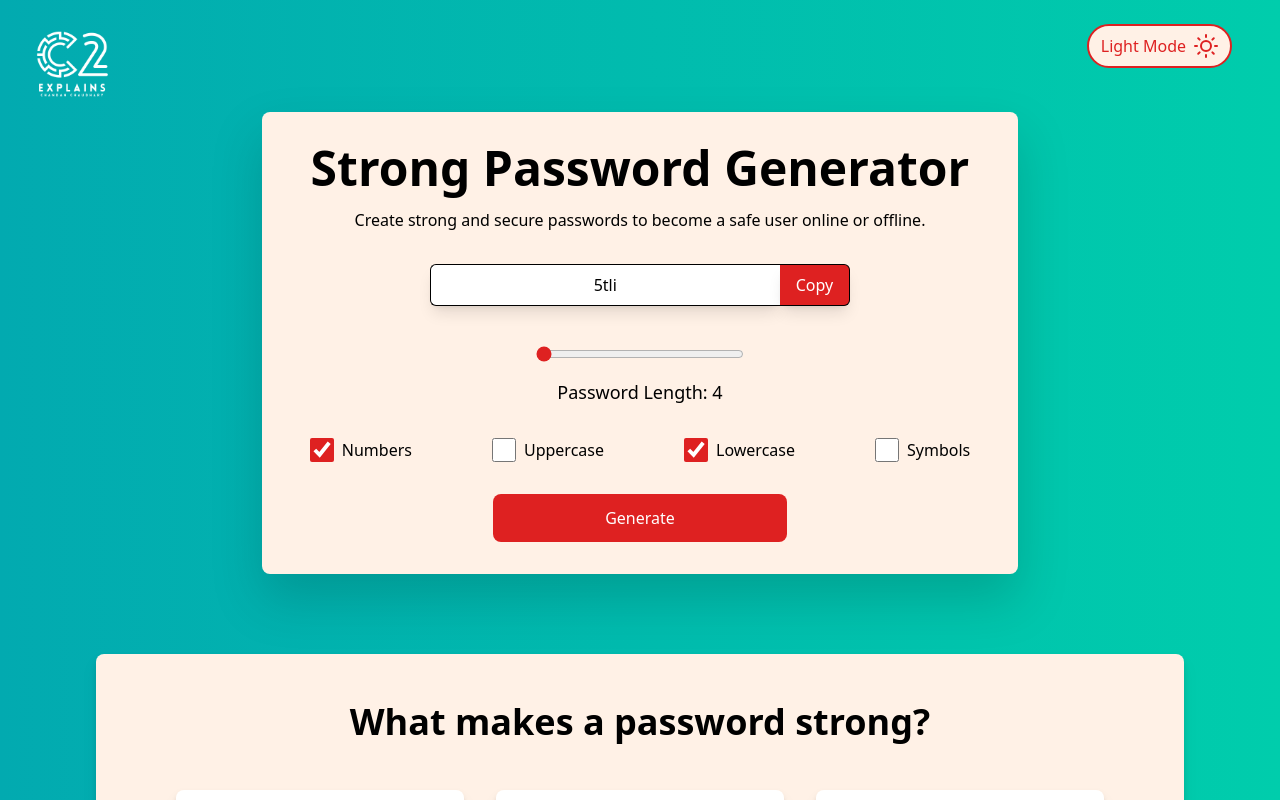
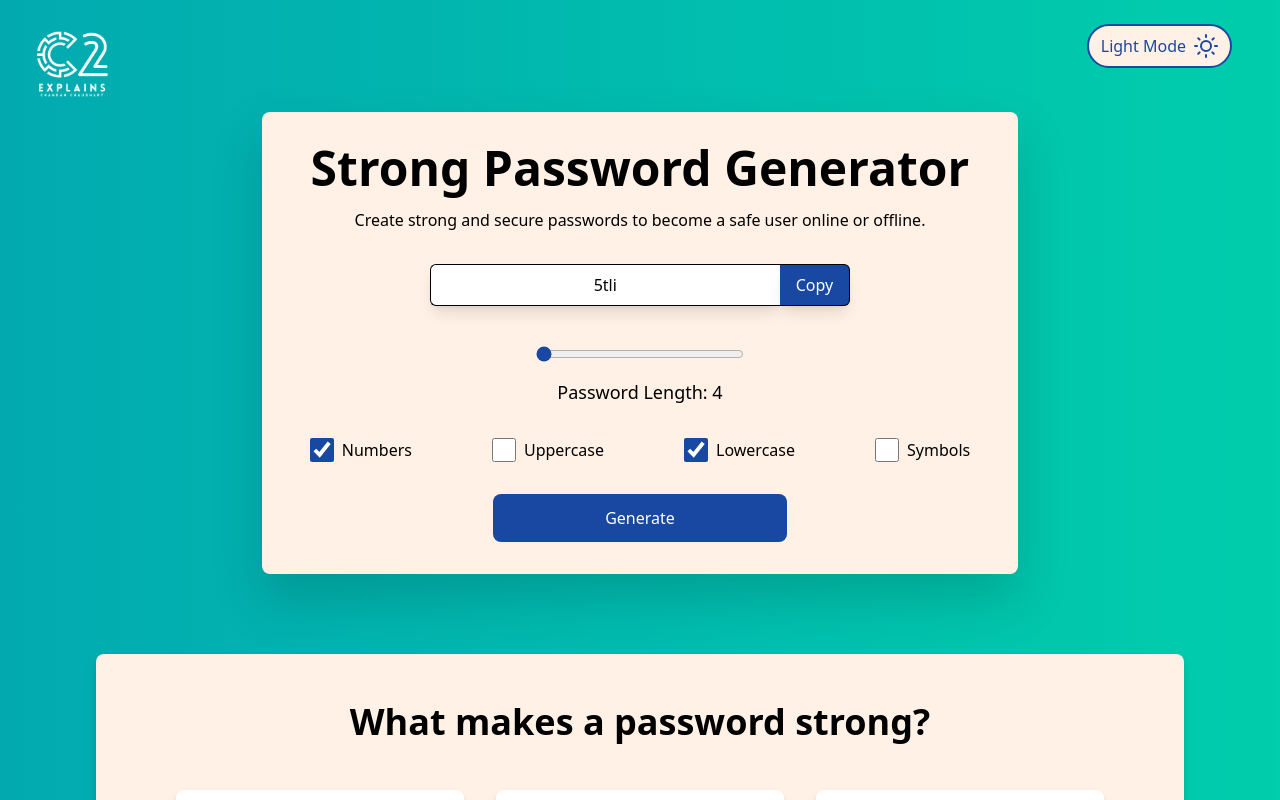
Before and after one commit to Chandan-Badge/strong-password-generator, a React (Vite) app: page / in a window 1280 px wide. Shown: the top 800 px of the page. Built offline with nearby package versions, Linux system fonts and the light colour scheme.

Commit message:
Improvement 07

```diff
--- a/src/App.jsx
+++ b/src/App.jsx
@@ -26,7 +26,7 @@ function App() {
     <main className={`${modeChange} h-screen w-full`}>
         <PasswordGenerator />
 
-        <div className={`absolute top-6 right-12 text-[#de2121] dark:text-white bg-[#fff1e6] dark:bg-transparent border-2 border-[#de2121] dark:border-white px-3 py-2 rounded-full`}>
+        <div className={`absolute top-6 right-12 text-[#1848a1] dark:text-white bg-[#fff1e6] dark:bg-transparent border-2 border-[#1848a1] dark:border-white px-3 py-2 rounded-full`}>
               <button className={`light-btn hidden h-5 sm:h-6 w-max gap-2 ${condition1}`} onClick={lightBtnChange}
               >Light Mode
                   <svg xmlns="http://www.w3.org/2000/svg" className="w-5 sm:w-6 feather feather-sun" viewBox="0 0 24 24" fill="none" stroke="currentColor" stroke-width="2" stroke-linecap="round" stroke-linejoin="round"><circle cx="12" cy="12" r="5"></circle><line x1="12" y1="1" x2="12" y2="3"></line><line x1="12" y1="21" x2="12" y2="23"></line><line x1="4.22" y1="4.22" x2="5.64" y2="5.64"></line><line x1="18.36" y1="18.36" x2="19.78" y2="19.78"></line><line x1="1" y1="12" x2="3" y2="12"></line><line x1="21" y1="12" x2="23" y2="12"></line><line x1="4.22" y1="19.78" x2="5.64" y2="18.36"></line><line x1="18.36" y1="5.64" x2="19.78" y2="4.22"></line></svg>
--- a/src/components/Password-Generator.jsx
+++ b/src/components/Password-Generator.jsx
@@ -71,13 +71,13 @@ function PasswordGenerator() {
                     className="w-[350px] text-black bg-white py-2 px-3 my-4 rounded-s-md border-y-[1.5px] border-s-[1.5px] border-black shadow-lg text-center outline-none" />
 
                     <button onClick={copyPassword}
-                    className="bg-[#de2121] hover:bg-[#aa2929] transition-all duration-150 ease-in-out text-[#fff] py-2 px-4 my-4 rounded-e-md border-y-[1.5px] border-e-[1.5px] border-black shadow-lg">Copy</button>
+                    className="bg-[#1848a1] hover:bg-[#182fa1] transition-all duration-150 ease-in-out text-[#fff] py-2 px-4 my-4 rounded-e-md border-y-[1.5px] border-e-[1.5px] border-black shadow-lg">Copy</button>
                 </div>
 
                 {/* Range */}
                 <div className="flex flex-col items-center gap-4 mt-4 p-2">
                     <input type="range" min={4} max={30} value={length}
-                    className="cursor-pointer w-52 accent-[#de2121]"
+                    className="cursor-pointer w-52 accent-[#1848a1]"
                     onChange={ (e) => {setLength(e.target.value)}} />
                     <label htmlFor="" className="text-lg">Password Length: {length}</label>
 
@@ -91,7 +91,7 @@ function PasswordGenerator() {
                         <input type="checkbox"
                         defaultChecked={numberAllowed}
                         id="numberInput"
-                        className="w-6 h-6 accent-[#de2121] mr-2"
+                        className="w-6 h-6 accent-[#1848a1] mr-2"
                         onChange={() => {
                             setNumberAllowed((prev) => !prev);
                         }} />
@@ -104,7 +104,7 @@ function PasswordGenerator() {
                         <input type="checkbox"
                         defaultChecked={capitalLetterAllowed}
                         id="bigInput"
-                        className="w-6 h-6 accent-[#de2121] mr-2"
+                        className="w-6 h-6 accent-[#1848a1] mr-2"
                         onChange={() => {
                             setCapitalLetterAllowed((prev) => !prev);
                         }} />
@@ -117,7 +117,7 @@ function PasswordGenerator() {
                         <input type="checkbox"
                         defaultChecked={smallLetterAllowed}
                         id="smallInput"
-                        className="w-6 h-6 accent-[#de2121] mr-2"
+                        className="w-6 h-6 accent-[#1848a1] mr-2"
                         onChange={() => {
                             setSmallLetterAllowed((prev) => !prev);
                         }} />
@@ -130,7 +130,7 @@ function PasswordGenerator() {
                         <input type="checkbox"
                         defaultChecked={charAllowed}
                         id="charInput"
-                        className="w-6 h-6 accent-[#de2121] mr-2"
+                        className="w-6 h-6 accent-[#1848a1] mr-2"
                         onChange={() => {
                             setCharAllowed((prev) => !prev);
                         }} />
@@ -140,7 +140,7 @@ function PasswordGenerator() {
                 </div>
 
                 <button onClick={generator}
-                className="bg-[#de2121] hover:bg-[#aa2929] text-white px-28 py-3 mt-8 rounded-lg">
+                className="bg-[#1848a1] hover:bg-[#182fa1] text-white px-28 py-3 mt-8 rounded-lg">
                     Generate</button>
 
             </div>
```
